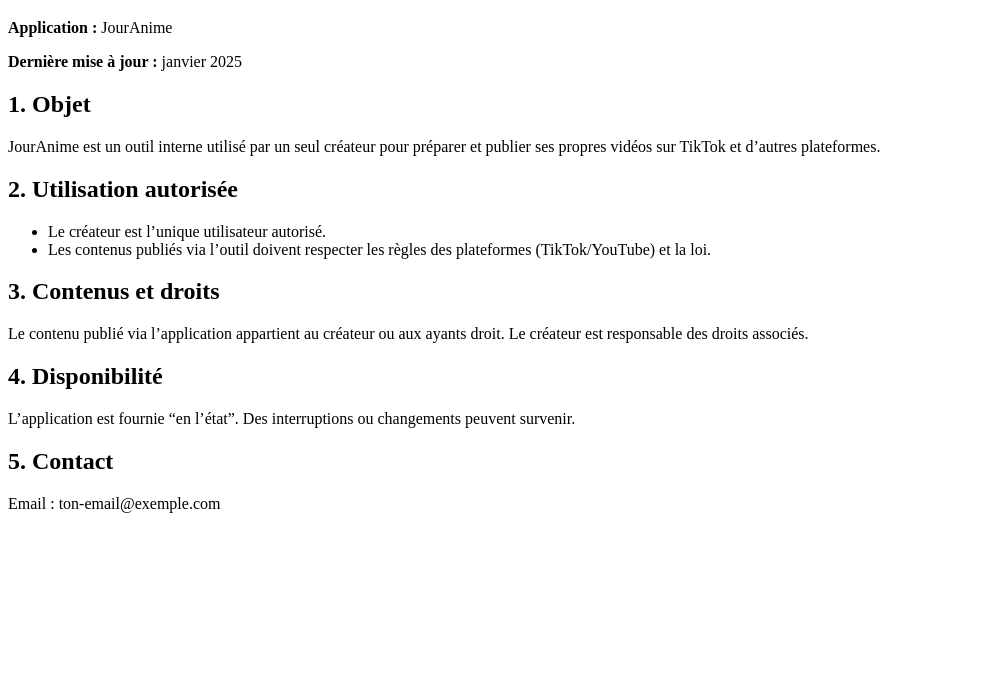
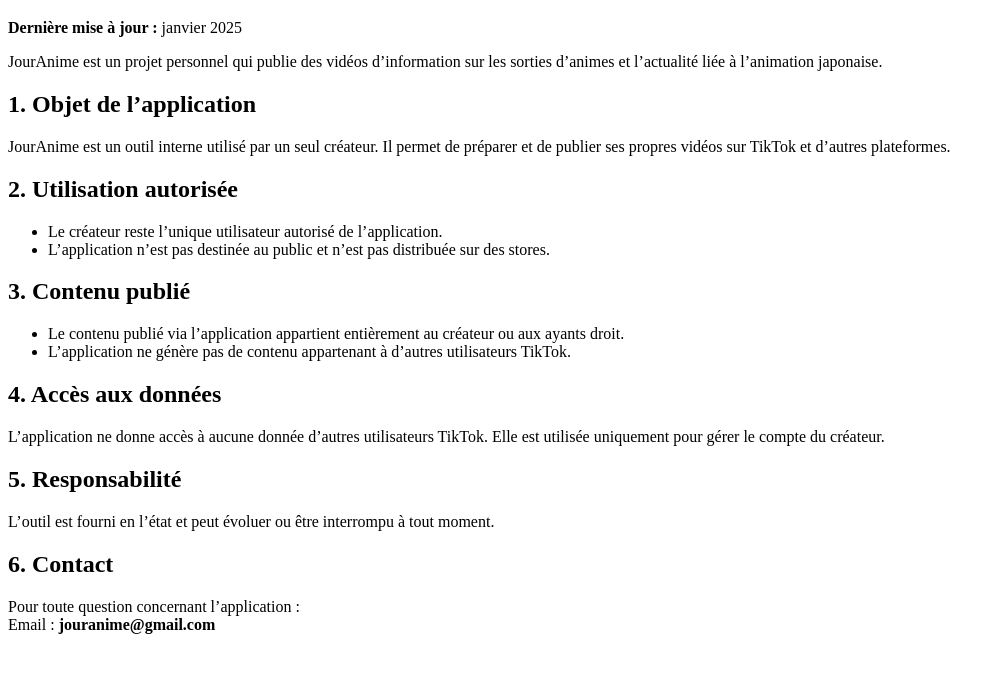
Before and after one commit to OrokaJemlargen/JourAnime.github.io, a plain HTML site: page terms/index.html in a window 1280 px wide. Shown: the part 61-734 px from the top of the page, without its empty margins (0-1002 px from the left). Drawn offline with Linux system fonts and the light colour scheme.

Commit message:
Update index.html

```diff
--- a/terms/index.html
+++ b/terms/index.html
@@ -3,29 +3,53 @@
 <head>
   <meta charset="utf-8" />
   <meta name="viewport" content="width=device-width, initial-scale=1" />
-  <title>Conditions d’utilisation - JourAnime</title>
+  <title>Conditions d’utilisation – JourAnime</title>
 </head>
 <body>
-  <h1>Conditions d’utilisation</h1>
-  <p><strong>Application :</strong> JourAnime</p>
-  <p><strong>Dernière mise à jour :</strong> janvier 2025</p>
 
-  <h2>1. Objet</h2>
-  <p>JourAnime est un outil interne utilisé par un seul créateur pour préparer et publier ses propres vidéos sur TikTok et d’autres plateformes.</p>
+<h1>Conditions d’utilisation</h1>
 
-  <h2>2. Utilisation autorisée</h2>
-  <ul>
-    <li>Le créateur est l’unique utilisateur autorisé.</li>
-    <li>Les contenus publiés via l’outil doivent respecter les règles des plateformes (TikTok/YouTube) et la loi.</li>
-  </ul>
+<p><strong>Dernière mise à jour :</strong> janvier 2025</p>
 
-  <h2>3. Contenus et droits</h2>
-  <p>Le contenu publié via l’application appartient au créateur ou aux ayants droit. Le créateur est responsable des droits associés.</p>
+<p>
+JourAnime est un projet personnel qui publie des vidéos d’information sur les sorties d’animes
+et l’actualité liée à l’animation japonaise.
+</p>
 
-  <h2>4. Disponibilité</h2>
-  <p>L’application est fournie “en l’état”. Des interruptions ou changements peuvent survenir.</p>
+<h2>1. Objet de l’application</h2>
+<p>
+JourAnime est un outil interne utilisé par un seul créateur.
+Il permet de préparer et de publier ses propres vidéos sur TikTok et d’autres plateformes.
+</p>
 
-  <h2>5. Contact</h2>
-  <p>Email : ton-email@exemple.com</p>
+<h2>2. Utilisation autorisée</h2>
+<ul>
+  <li>Le créateur reste l’unique utilisateur autorisé de l’application.</li>
+  <li>L’application n’est pas destinée au public et n’est pas distribuée sur des stores.</li>
+</ul>
+
+<h2>3. Contenu publié</h2>
+<ul>
+  <li>Le contenu publié via l’application appartient entièrement au créateur ou aux ayants droit.</li>
+  <li>L’application ne génère pas de contenu appartenant à d’autres utilisateurs TikTok.</li>
+</ul>
+
+<h2>4. Accès aux données</h2>
+<p>
+L’application ne donne accès à aucune donnée d’autres utilisateurs TikTok.
+Elle est utilisée uniquement pour gérer le compte du créateur.
+</p>
+
+<h2>5. Responsabilité</h2>
+<p>
+L’outil est fourni en l’état et peut évoluer ou être interrompu à tout moment.
+</p>
+
+<h2>6. Contact</h2>
+<p>
+Pour toute question concernant l’application :<br>
+Email : <strong>jouranime@gmail.com</strong>
+</p>
+
 </body>
 </html>
```
